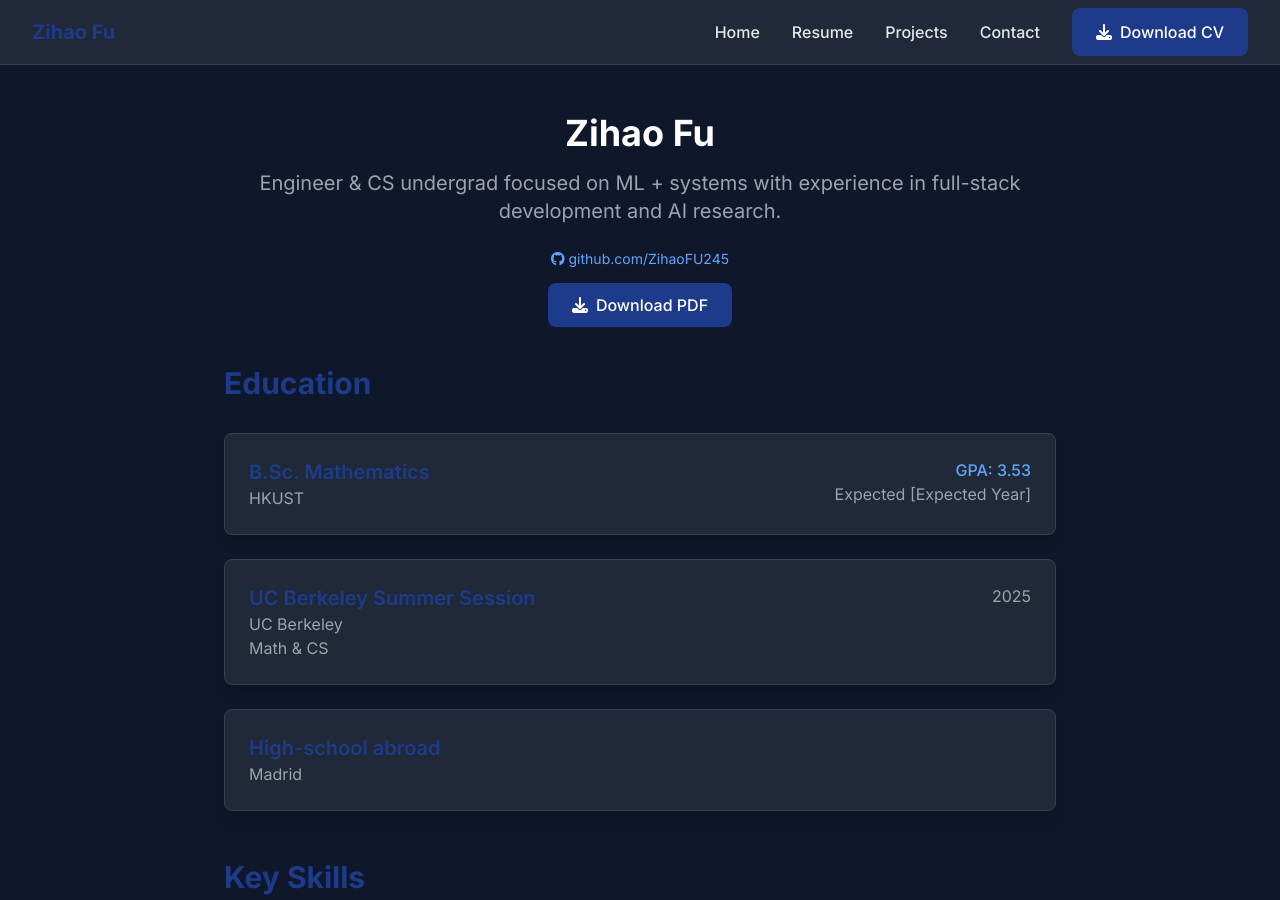
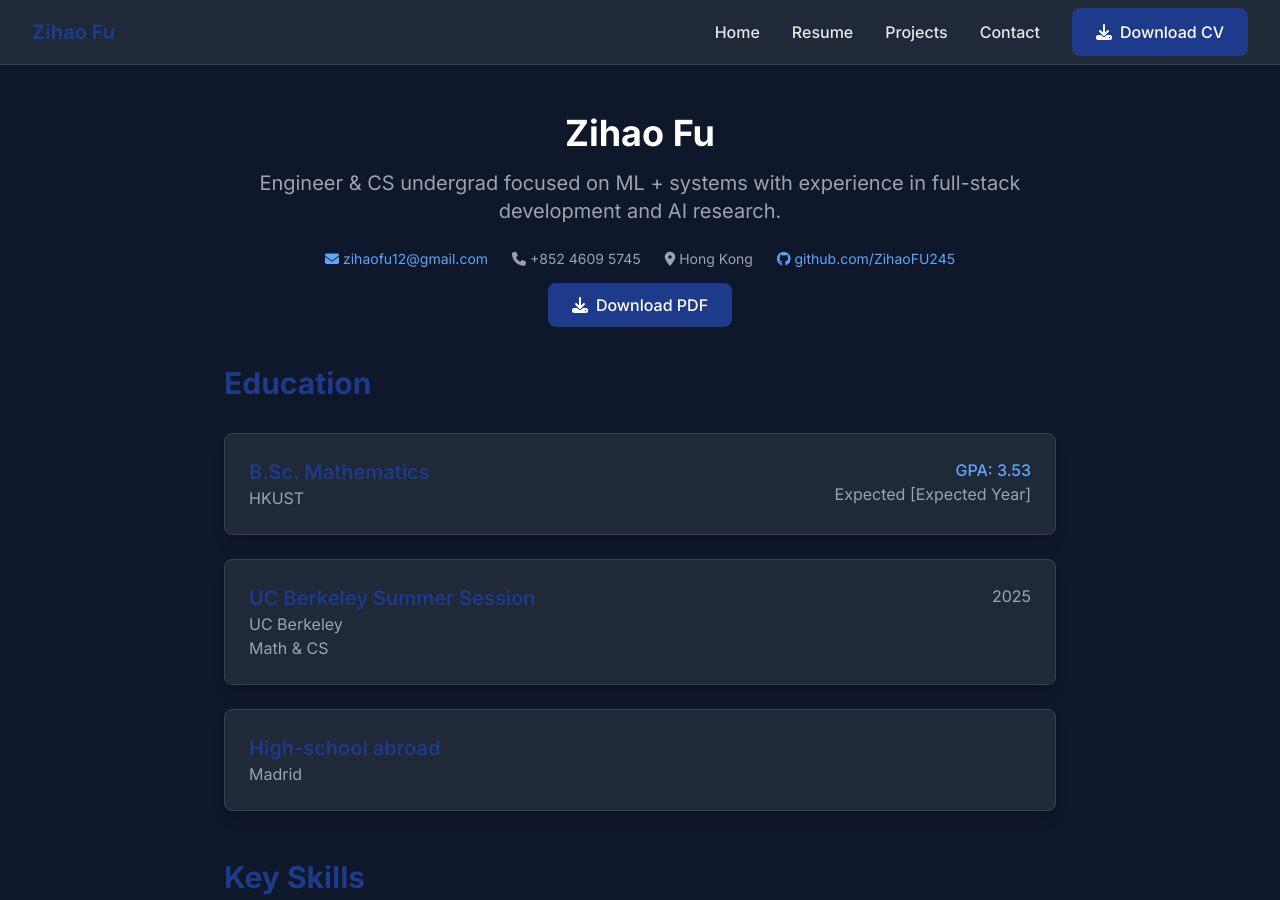
Before and after one commit to ZihaoFU245/ZihaoFU245.github.io, a Jekyll site: the page built from resume.html, in a window 1280 px wide and 900 px high. Built offline with Jekyll 4.4.1, drawn with Linux system fonts in a browser that asks for light colours; some of the changed text lies outside the part shown.

Commit message:
Last commit

```diff
--- a/_data/resume.yml
+++ b/_data/resume.yml
@@ -1,7 +1,7 @@
 name: "Zihao Fu"
-email: "[your-email@domain.com]"
-phone: "[your-phone]"
-location: "[Your Location]"
+email: "zihaofu12@gmail.com"
+phone: "+852 4609 5745"
+location: "Hong Kong"
 github: "ZihaoFU245"
 linkedin: "[your-linkedin-handle]"
 
```
